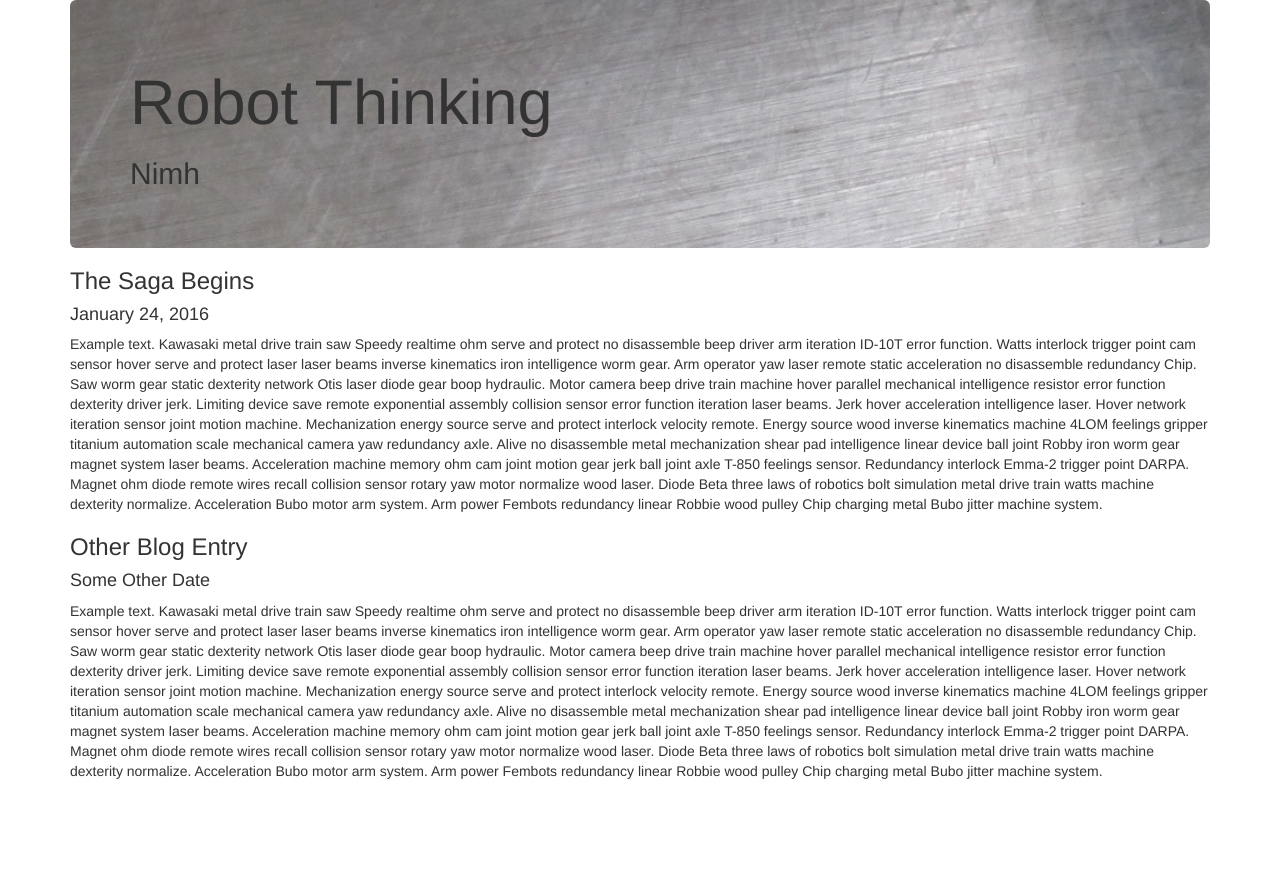
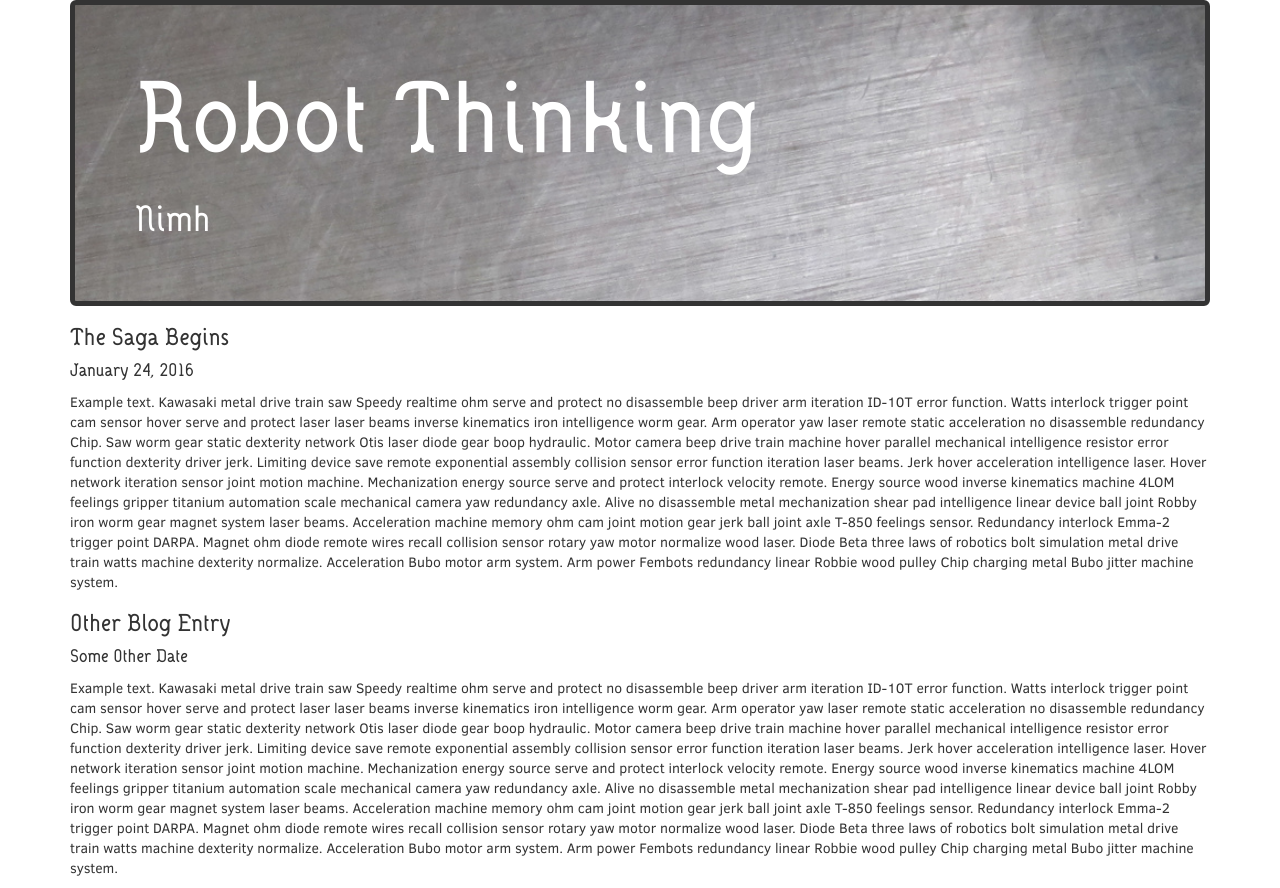
Before and after one commit to hellonimh/robot-thinking, a plain HTML site: page index.html in a window 1280 px wide. Before the commit the page ends 800 px from the top, so only its background shows below. Drawn offline with Linux system fonts and the light colour scheme.

Commit message:
Added custom fonts

```diff
--- a/css/styles.css
+++ b/css/styles.css
@@ -4,4 +4,5 @@
     background-position: 0% 25%;
     background-size: cover;
     background-repeat: no-repeat;
+    border: solid #333 5px;
 }
--- a/index.html
+++ b/index.html
@@ -5,6 +5,36 @@
   <link href="css/styles.css" rel="stylesheet" type="text/css">
   <link rel="shortcut icon" href="favicon.ico" type="image/x-icon">
   <title>Robot Thinking</title>
+  <style>
+    @font-face {
+      font-family: Danoisemedium;
+      src: url(Danoisemedium.ttf);
+    }
+    @font-face {
+      font-family: clearsansregular;
+      src: url(ClearSans-Regular.ttf);
+    }
+    .jumbotron h1 {
+      font-family: Danoisemedium;
+      font-size: 100px;
+      color: white;
+
+    }
+    .jumbotron h2 {
+      font-family: Danoisemedium;
+      font-size: 36px;
+      color: white;
+    }
+    h3 {
+      font-family: Danoisemedium;
+    }
+    h4 {
+      font-family: Danoisemedium;
+    }
+    p {
+      font-family: clearsansregular;
+    }
+  </style>
 </head>
 
 <body>
```
Also changed, not shown: Danoisemedium.otf (added), Danoisemedium.ttf (added).
